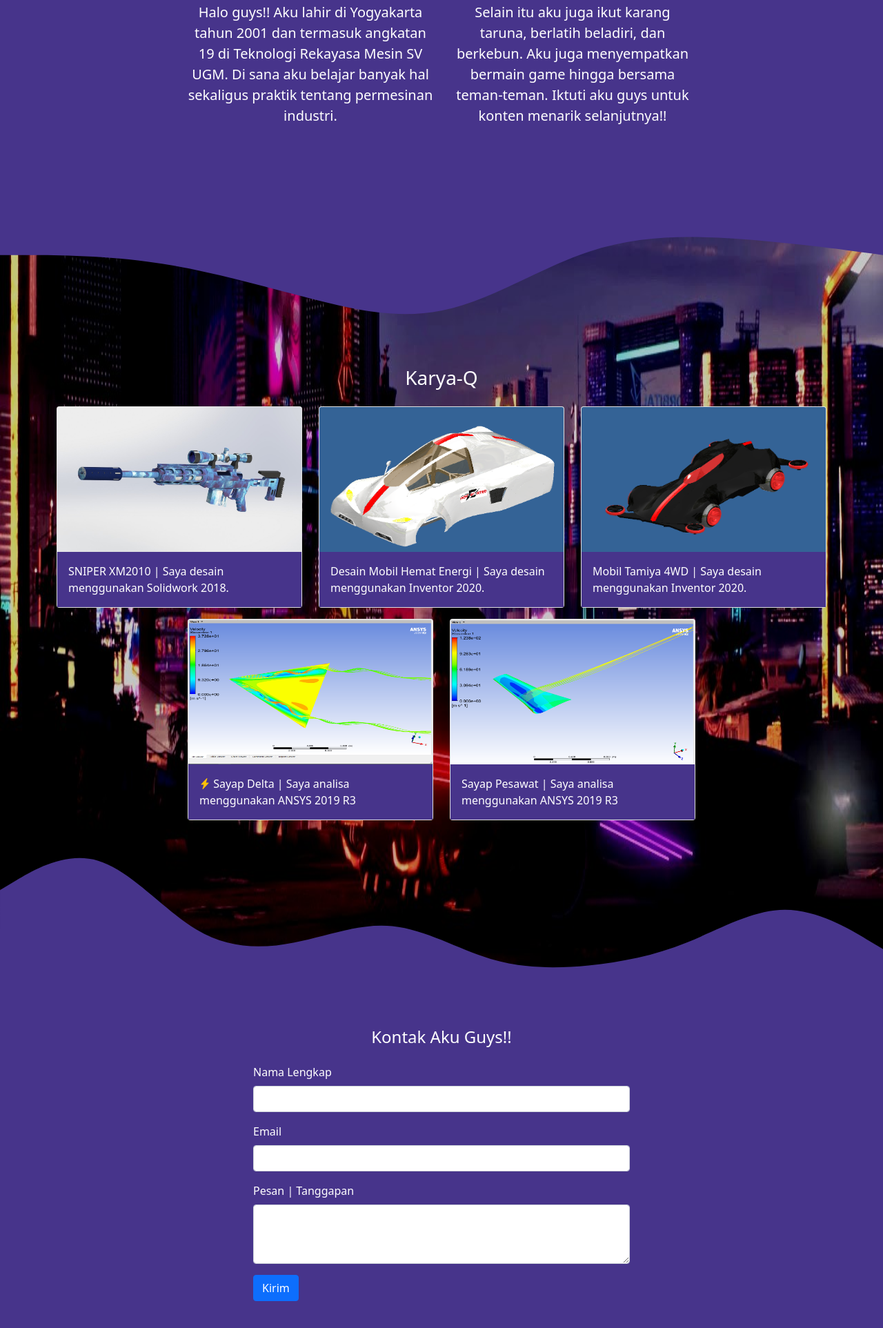
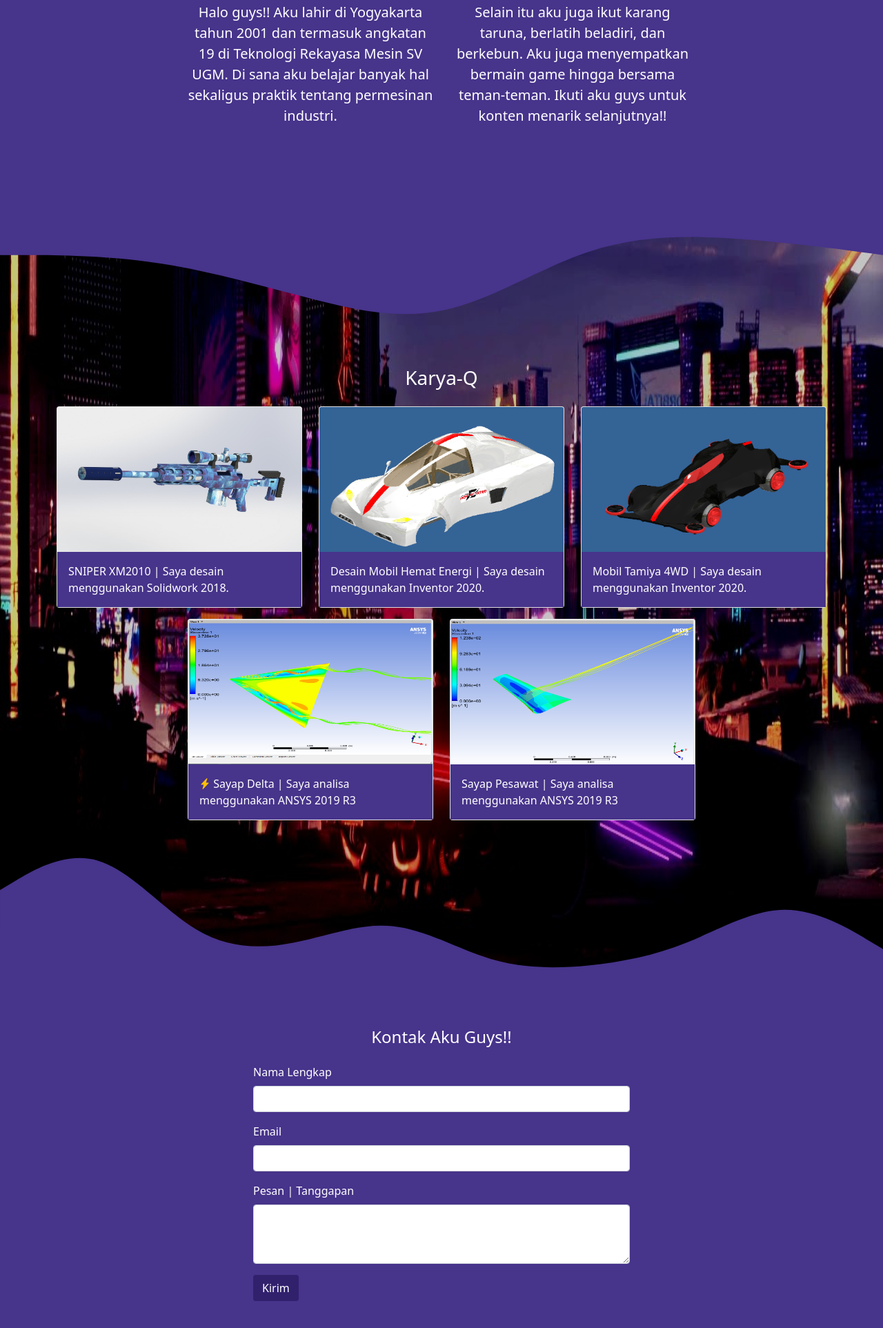
Before and after one commit to RaihanNurF/RaihanNurF, a plain HTML site: page index.html in a window 1280 px wide. Shown: the part 815-2740 px from the top of the page at 69% size. Drawn offline with nearby package versions, Linux system fonts and the light colour scheme.

Commit message:
Perbaikan Tulisan dan merubah warna tombol kirim

```diff
--- a/index.html
+++ b/index.html
@@ -78,7 +78,7 @@
             <p>Halo guys!! Aku lahir di Yogyakarta tahun 2001 dan termasuk angkatan 19 di Teknologi Rekayasa Mesin SV UGM. Di sana aku belajar banyak hal sekaligus praktik tentang permesinan industri.</p>
           </div>
           <div class="col-md-4">
-            <p>Selain itu aku juga ikut karang taruna, berlatih beladiri, dan berkebun. Aku juga menyempatkan bermain game hingga bersama teman-teman. Iktuti aku guys untuk konten menarik selanjutnya!!</p>
+            <p>Selain itu aku juga ikut karang taruna, berlatih beladiri, dan berkebun. Aku juga menyempatkan bermain game hingga bersama teman-teman. Ikuti aku guys untuk konten menarik selanjutnya!!</p>
           </div>
         </div>
       </div>
@@ -176,7 +176,7 @@
                 <label for="pesan" class="form-label">Pesan | Tanggapan</label>
                 <textarea class="form-control" id="pesan" rows="3"></textarea>
               </div>
-              <button type="submit" class="btn btn-primary">Kirim</button>
+              <button type="submit" class="btn text-white" style="background-color: #31216d">Kirim</button>
             </form>
           </div>
         </div>
```
Also changed, not shown: Link github_TIK_Raihan Nur F_ARM2_16843.txt (added), 1 other file.
